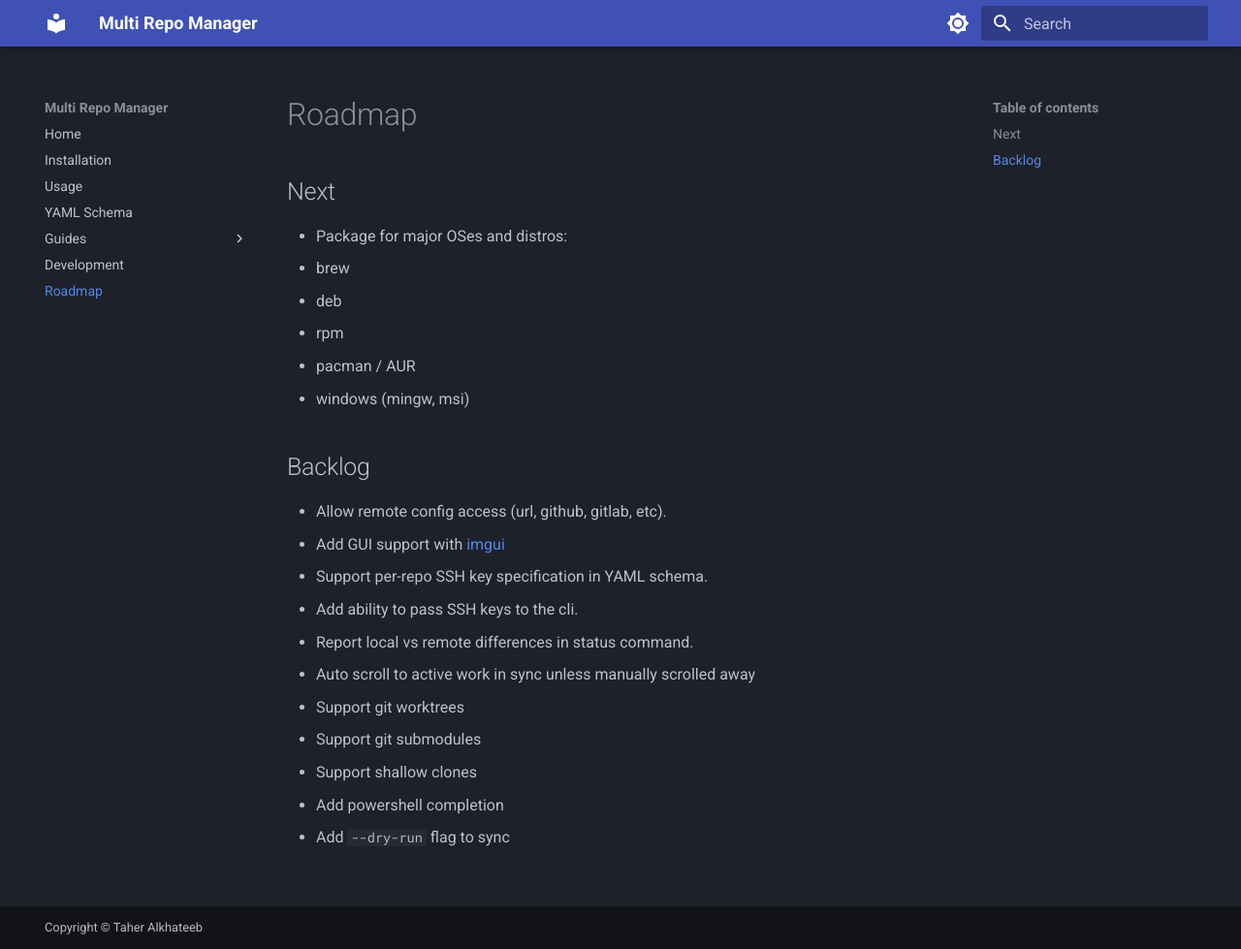
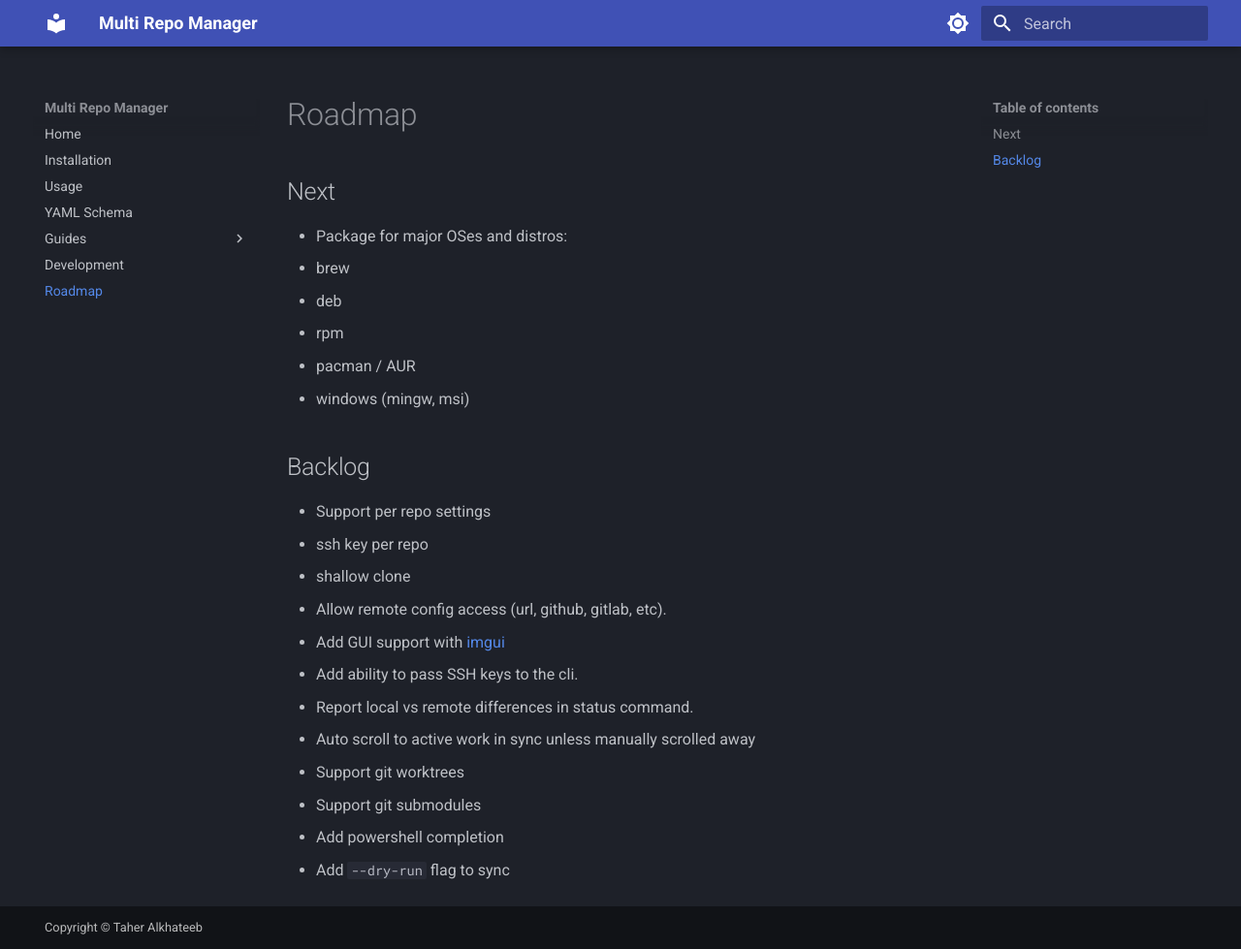
Before and after one commit to pythys/multi-repo-manager, an MkDocs documentation site: the page built from docs/roadmap.md, in a window 1280 px wide and 979 px high. Shown: the whole window at 97% size. Built offline with MkDocs 1.6.1 and Material for MkDocs 9.7.7, drawn with Linux system fonts in a browser that asks for light colours.

Commit message:
unify roadmap for things per repo

```diff
--- a/docs/roadmap.md
+++ b/docs/roadmap.md
@@ -11,14 +11,15 @@
 
 ## Backlog
 
+- Support per repo settings
+  - ssh key per repo
+  - shallow clone
 - Allow remote config access (url, github, gitlab, etc).
 - Add GUI support with [imgui](https://github.com/ocornut/imgui)
-- Support per-repo SSH key specification in YAML schema.
 - Add ability to pass SSH keys to the cli.
 - Report local vs remote differences in status command.
 - Auto scroll to active work in sync unless manually scrolled away
 - Support git worktrees
 - Support git submodules
-- Support shallow clones
 - Add powershell completion
 - Add `--dry-run` flag to sync
```
